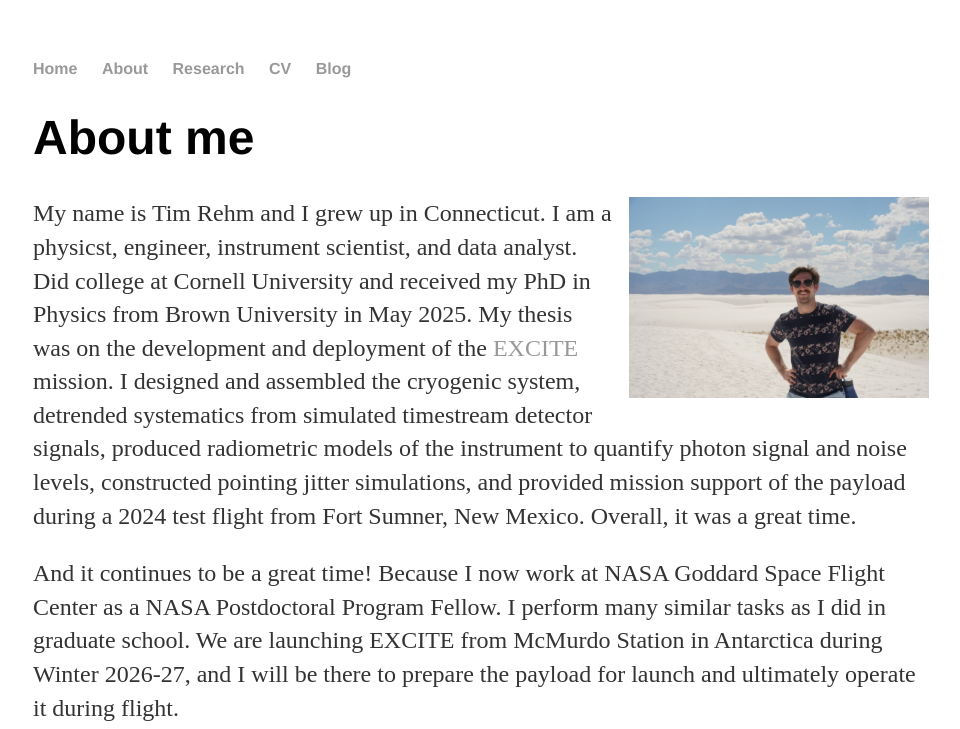
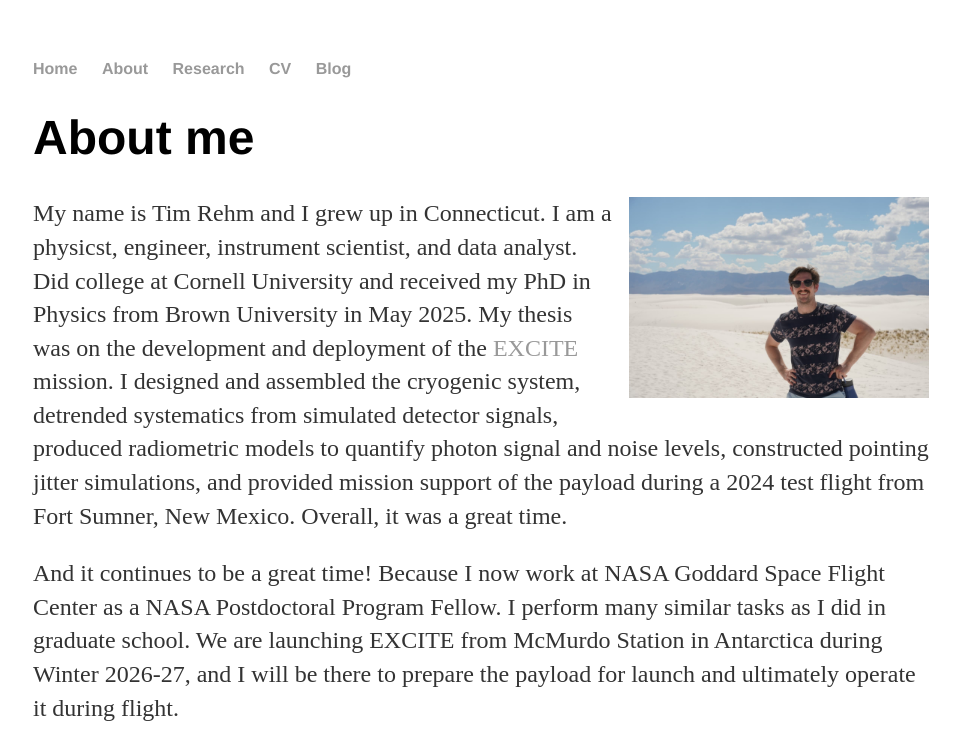
Before and after one commit to timrehm/timrehm.github.io, a Jekyll site: the page built from about/index.html, in a window 1280 px wide, cut to the strip 0-729 px from the top of the page. Shown: the whole strip, without its empty margins (159-1119 px from the left). Built offline with Jekyll 4.4.1, drawn with Linux system fonts in a browser that asks for light colours.

Commit message:
Update index.html

```diff
--- a/about/index.html
+++ b/about/index.html
@@ -7,7 +7,7 @@ title: About me
 	<p> <img src="/img/MeAtWhiteSands.JPG" alt="Tim at White Sands National Park" class="wrap-right" width=300> My name is Tim Rehm and I grew up in Connecticut. I am a physicst, engineer, instrument scientist, and data analyst.
 		Did college at Cornell University and received my PhD in Physics from Brown University in May 2025. My thesis was on the development
 		and deployment of the <a href="/research/excite.html">EXCITE</a> mission. I designed and assembled the cryogenic system,
-		detrended systematics from simulated timestream detector signals, produced radiometric models of the instrument to quantify photon signal and
+		detrended systematics from simulated detector signals, produced radiometric models to quantify photon signal and
 		noise levels, constructed pointing jitter simulations, and provided mission support of the payload during a 2024 test flight from
 		Fort Sumner, New Mexico. Overall, it was a great time.</p>
 	<p>And it continues to be a great time! Because I now work at NASA Goddard Space Flight Center as a NASA Postdoctoral Program Fellow. I perform
```
